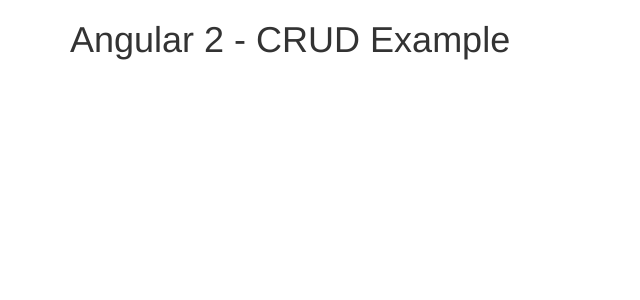
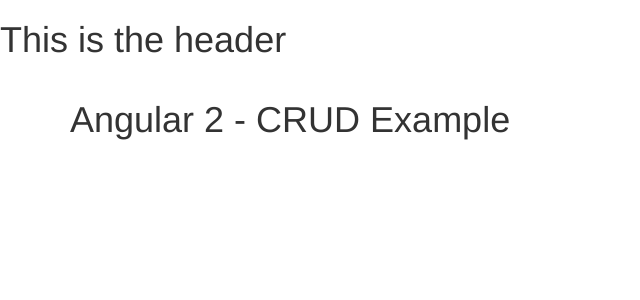
Before and after one commit to Terbeche/Recipe-App-Angular, an Angular app: page / in a window 1280 px wide. Shown: the top 300 px of the page, without its empty margins (0-640 px from the left). Built offline with nearby package versions, Linux system fonts and the light colour scheme.

Commit message:
Create header componenent

```diff
--- a/src/app/app.component.html
+++ b/src/app/app.component.html
@@ -1,3 +1,4 @@
+<app-header></app-header>
 <div class="container">
   <div class="row">
     <div class="col-md-12">
--- a/src/app/app.module.ts
+++ b/src/app/app.module.ts
@@ -3,10 +3,12 @@
 
 import { AppRoutingModule } from './app-routing.module';
 import { AppComponent } from './app.component';
+import { HeaderComponent } from './header/header.component';
 
 @NgModule({
   declarations: [
-    AppComponent
+    AppComponent,
+    HeaderComponent
   ],
   imports: [
     BrowserModule,
--- /dev/null
+++ b/src/app/header/header.component.html
@@ -0,0 +1 @@
+<h1>This is the header<h1>
--- /dev/null
+++ b/src/app/header/header.component.ts
@@ -0,0 +1,11 @@
+import { Component, OnInit } from "@angular/core";
+
+@Component({
+    selector: "app-header",
+    templateUrl: "./header.component.html"
+})
+export class HeaderComponent implements OnInit {
+
+  ngOnInit() {}
+
+}
```
